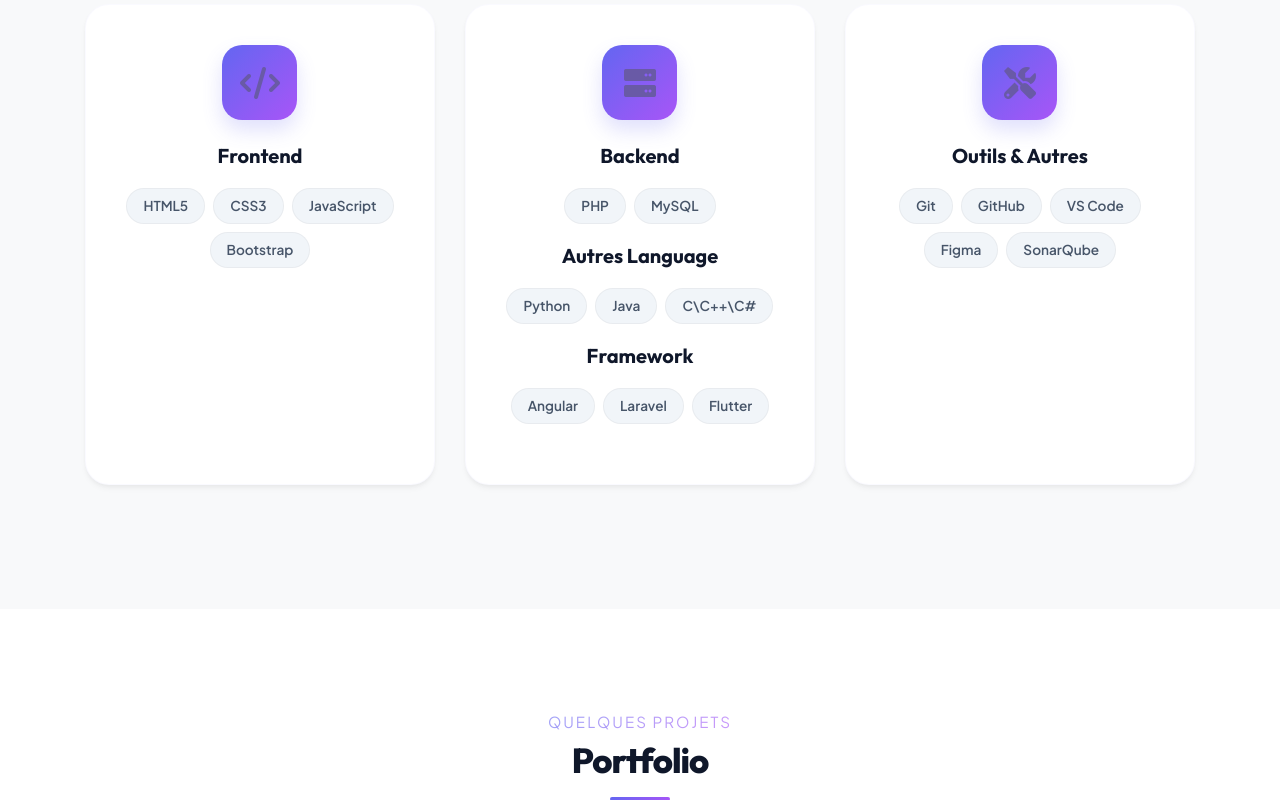
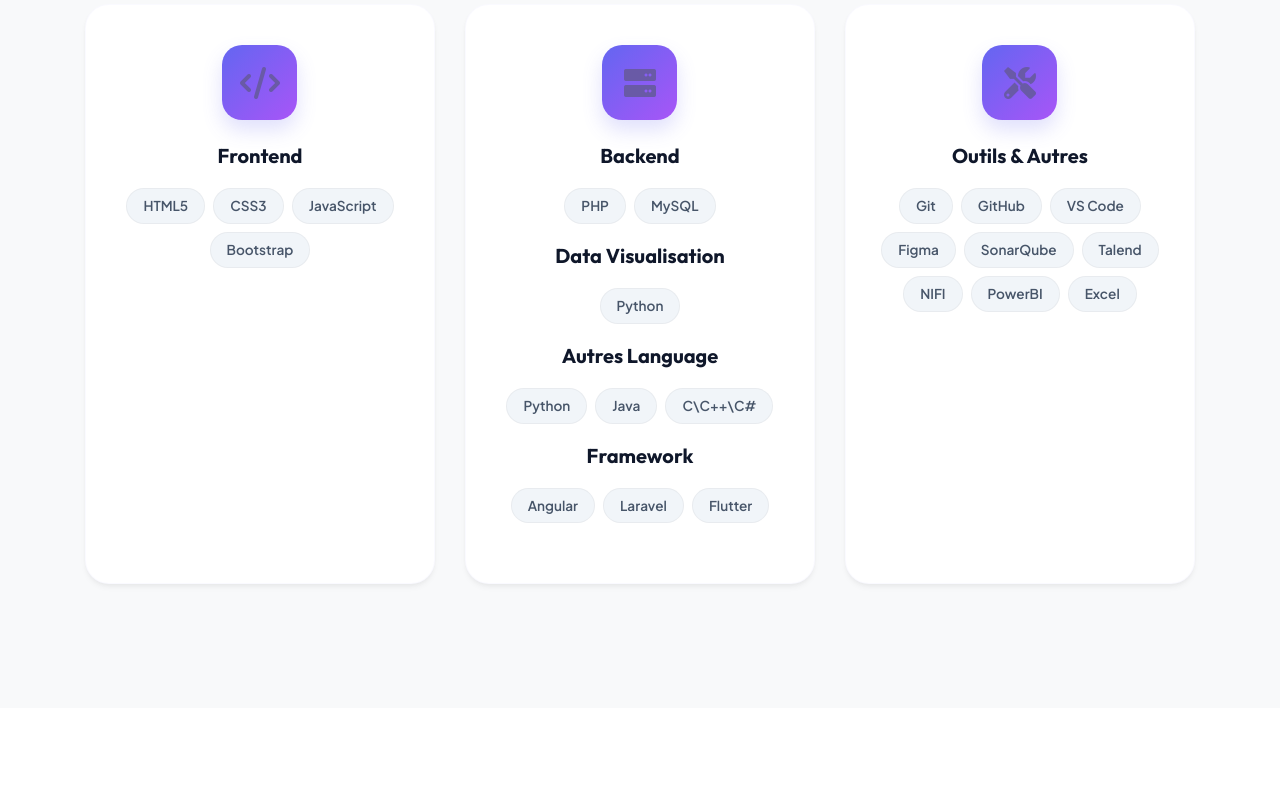
Before and after one commit to missmari-dot/Porfoliomaria, a website: page index.html in a window 1280 px wide. Shown: the part 1889-2689 px from the top of the page. Drawn offline with nearby package versions, Linux system fonts and the light colour scheme; a web font is replaced by a local one.

Commit message:
update portfolio

```diff
--- a/index.html
+++ b/index.html
@@ -179,6 +179,10 @@
                             <span class="skill-tag">PHP</span>
                             <span class="skill-tag">MySQL</span>
                         </div>
+                        <h5>Data Visualisation</h5>
+                        <div class="skills-list">
+                            <span class="skill-tag">Python</span>
+                        </div>
                         <h5>Autres Language</h5>
                         <div class="skills-list">
                             <span class="skill-tag">Python</span>
@@ -208,6 +212,10 @@
                             <span class="skill-tag">VS Code</span>
                             <span class="skill-tag">Figma</span>
                             <span class="skill-tag">SonarQube</span>
+                            <span class="skill-tag">Talend</span>
+                            <span class="skill-tag">NIFI</span>
+                            <span class="skill-tag">PowerBI</span>
+                            <span class="skill-tag">Excel</span>
                         </div>
                     </div>
                 </div>
```
Also changed, not shown: 6 other files.
